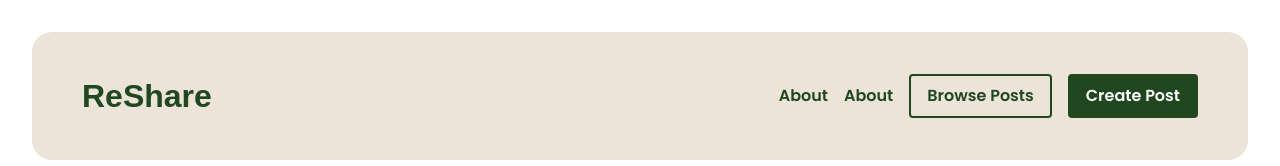
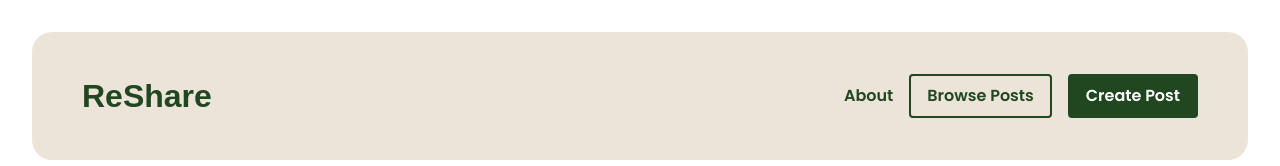
Before and after one commit to Vardagsbruket/ReShare, a React (Vite) app: page / in a window 1280 px wide. Shown: the top 166 px of the page. Built offline with nearby package versions, Linux system fonts and the light colour scheme; no server answers; the HTML template or start-up script is replaced by a standard one; a web font is replaced by a local one.

Commit message:
removed extra about

```diff
--- a/src/components/Header.jsx
+++ b/src/components/Header.jsx
@@ -12,11 +12,6 @@ export const Header = () => {
         </div>
         <div className="navBar">
           <ul>
-          <li>
-              <NavLink to="/about" className="about">
-                About
-              </NavLink>
-            </li>
             <li>
               <NavLink to="/about" className="about">
                 About
```
